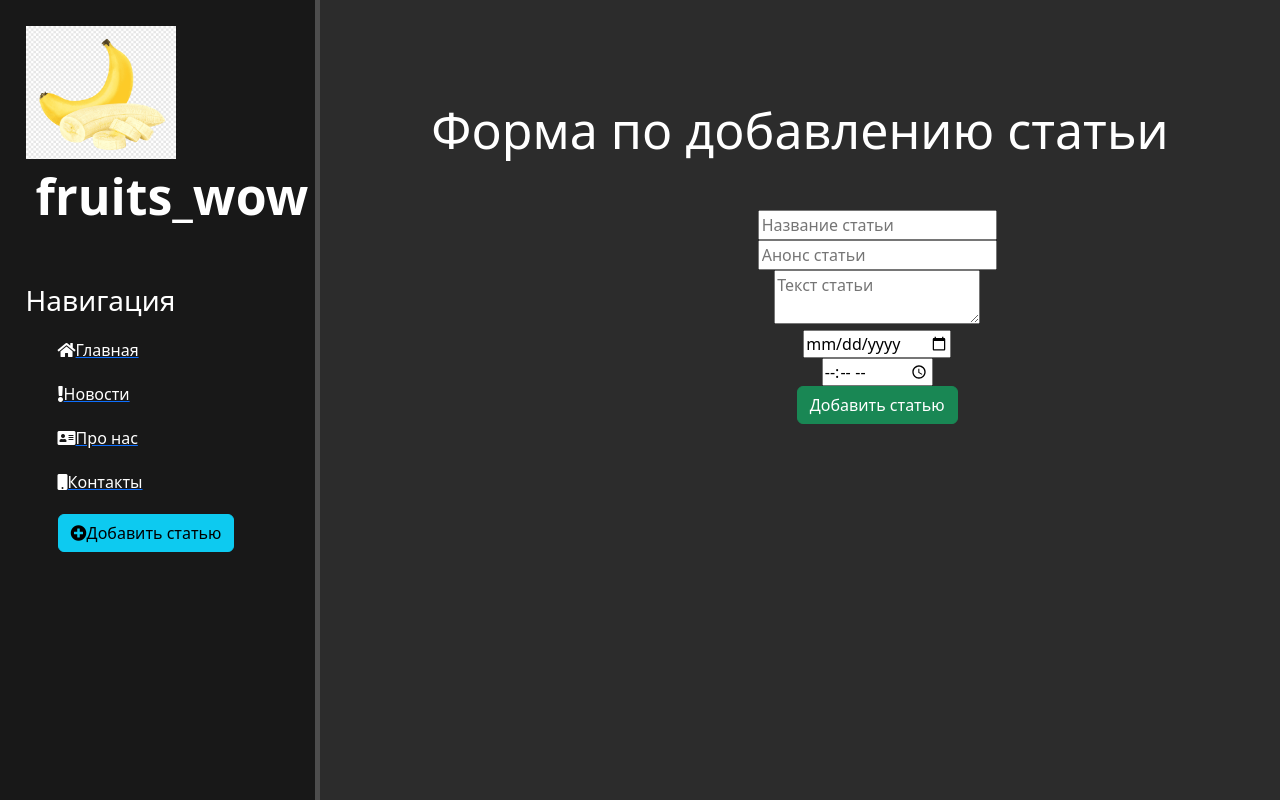
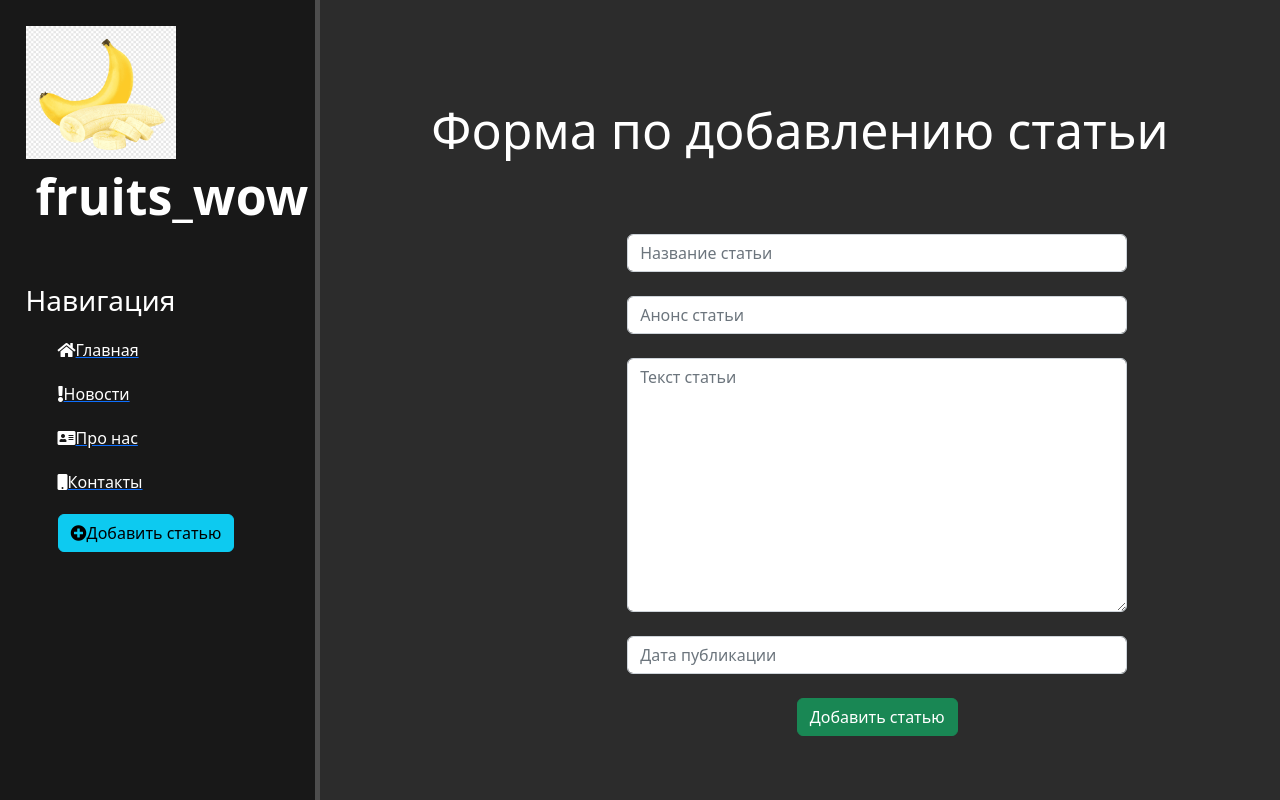
Before and after one commit to markgrg/web_fruits, a Django app: template first_site/news/templates/news/create.html in a window 1280 px wide. Run offline with Django 5.2, Linux system fonts and the light colour scheme; the template is opened without the code that fills it: values that come from a table or form of the project are taken from there, others are empty; some libraries are stand-ins or nearby versions.

Commit message:
Update create.html

```diff
--- a/first_site/news/templates/news/create.html
+++ b/first_site/news/templates/news/create.html
@@ -1,17 +1,18 @@
 {% extends 'main/layout.html'%}
+
 {% block title %}Форма по добавлению статьи{% endblock %}
 
 {% block content %}
     <div class="features">
         <h1>Форма по добавлению статьи</h1>
         <form method="post">
-            <input type="text" placeholder="Название статьи" class="from-control"><br>
-            <input type="text" placeholder="Анонс статьи" class="from-control"><br>
-            <textarea class="from-control", placeholder="Текст статьи"></textarea><br>
-            <input type="date" class="from-control"><br>
-            <input type="time" class="from-control"><br>
+            {% csrf_token %}<br>
+            {{ form.title }}<br>
+            {{ form.anonce }}<br>
+            {{ form.full_text }}<br>
+            {{ form.date }}<br>
+            <span>{{ error }}</span>
             <button class="btn btn-success" type="submit">Добавить статью</button>
-
         </form>
     </div>
 {% endblock %}
```
